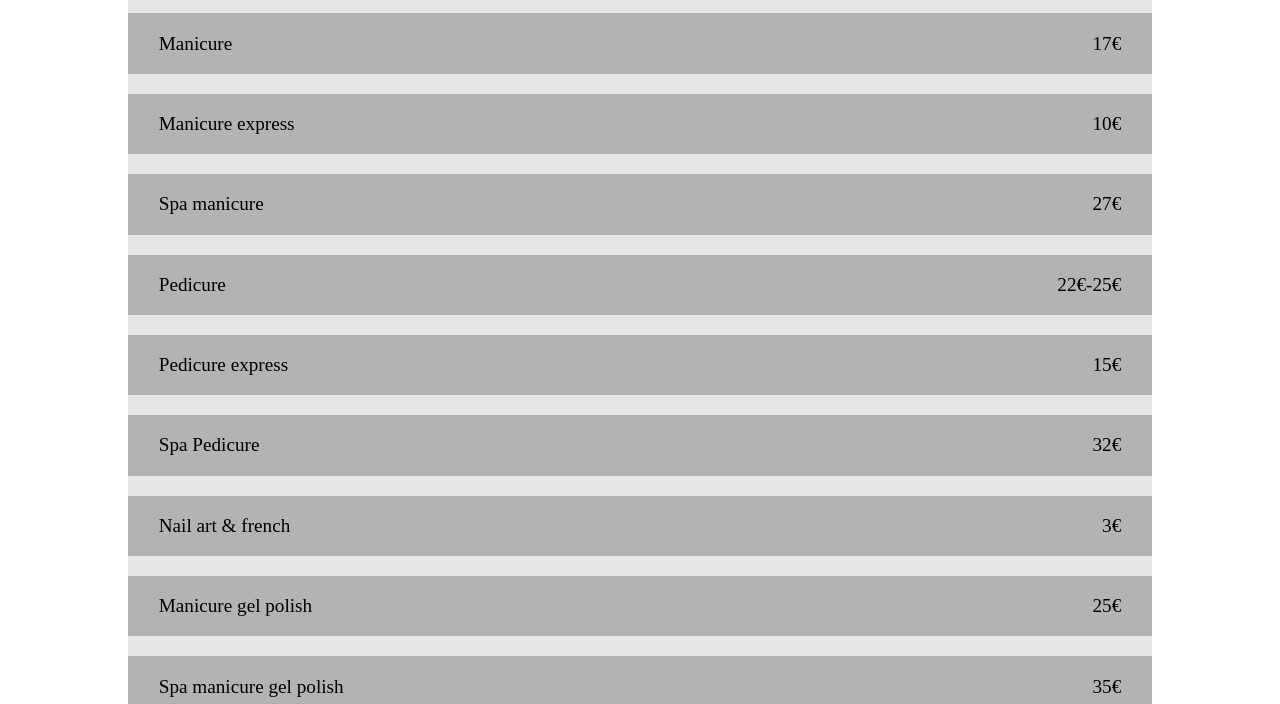
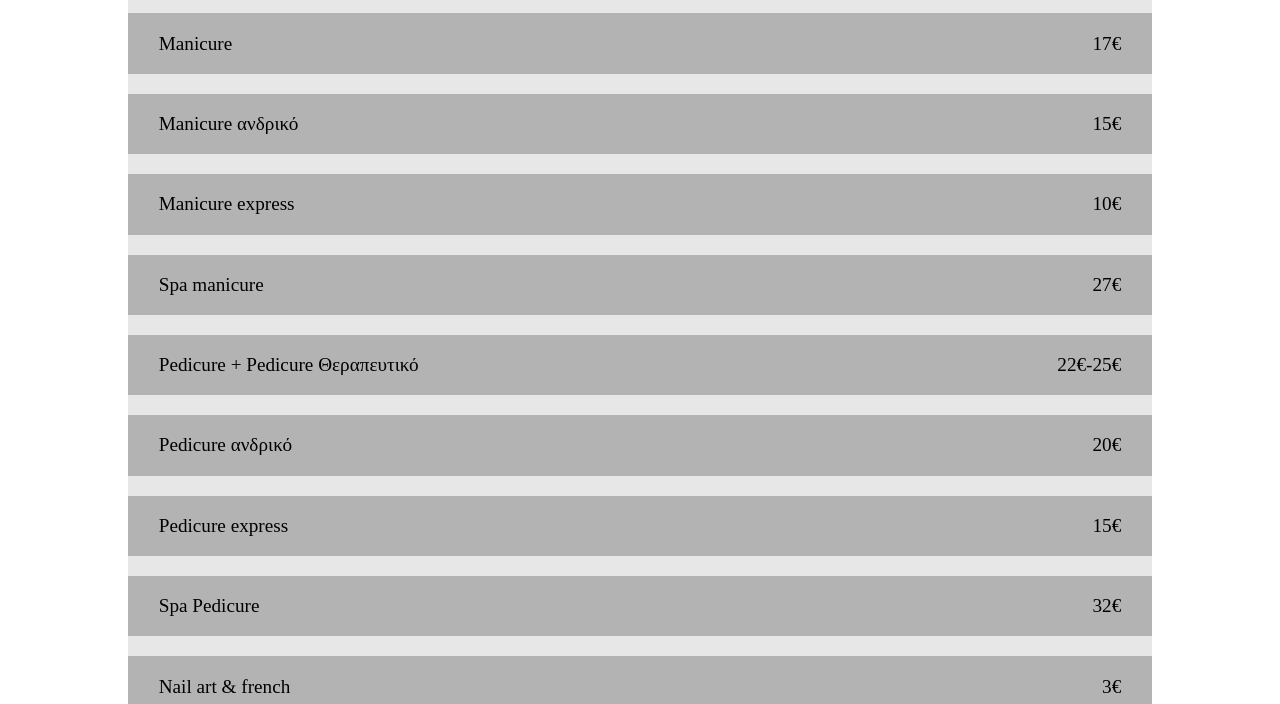
Before and after one commit to bedross/bedross.github.io, a plain HTML site: page yphresies/peripoihsh-akrwn/index.html in a window 1280 px wide. Shown: the part 393-1097 px from the top of the page. Drawn offline with Linux system fonts and the light colour scheme; files whose address does not match are found by name.

Commit message:
changelog251024_4

```diff
--- a/yphresies/peripoihsh-akrwn/index.html
+++ b/yphresies/peripoihsh-akrwn/index.html
@@ -28,7 +28,7 @@
                             <a href="/yphresies/xtenisma/">ΧΤΕΝΙΣΜΑ</a>
                             <a href="/yphresies/therapeies/">ΘΕΡΑΠΙΕΣ</a>
                             <a href="/yphresies/vafh/">ΒΑΦΗ</a>
-                            <a href="">ΠΕΡΙΠΟΙΗΣΗ ΑΚΡΩΝ</a>
+                            <a href="/yphresies/peripoihsh-akrwn/">ΠΕΡΙΠΟΙΗΣΗ ΑΚΡΩΝ</a>
                         </div>
                     </div>
 
@@ -134,6 +134,10 @@
                     <p class="peripoihsh-akrwn-thmes">17&euro;</p>
                 </div>
                 <div class="peripoihsh-akrwn-yphresies-content">
+                    <p class="peripoihsh-akrwn-yphresies">Manicure ανδρικό</p>
+                    <p class="peripoihsh-akrwn-thmes">15&euro;</p>
+                </div>
+                <div class="peripoihsh-akrwn-yphresies-content">
                     <p class="peripoihsh-akrwn-yphresies">Manicure express</p>
                     <p class="peripoihsh-akrwn-thmes">10&euro;</p>
                 </div>
@@ -142,8 +146,12 @@
                     <p class="peripoihsh-akrwn-thmes">27&euro;</p>
                 </div>
                 <div class="peripoihsh-akrwn-yphresies-content">
-                    <p class="peripoihsh-akrwn-yphresies">Pedicure</p>
+                    <p class="peripoihsh-akrwn-yphresies">Pedicure + Pedicure Θεραπευτικό</p>
                     <p class="peripoihsh-akrwn-thmes">22&euro;-25&euro;</p>
+                </div>
+                <div class="peripoihsh-akrwn-yphresies-content">
+                    <p class="peripoihsh-akrwn-yphresies">Pedicure ανδρικό</p>
+                    <p class="peripoihsh-akrwn-thmes">20&euro;</p>
                 </div>
                 <div class="peripoihsh-akrwn-yphresies-content">
                     <p class="peripoihsh-akrwn-yphresies">Pedicure express</p>
```
Also changed, not shown: index.html (+1 -1 lines), to-katasthma-mas/index.html (+5 -5 lines), yphresies/kourema/index.html (+1 -1 lines), yphresies/therapeies/index.html (+1 -1 lines), yphresies/vafh/index.html (+1 -1 lines), yphresies/xtenisma/index.html (+2 -2 lines).
